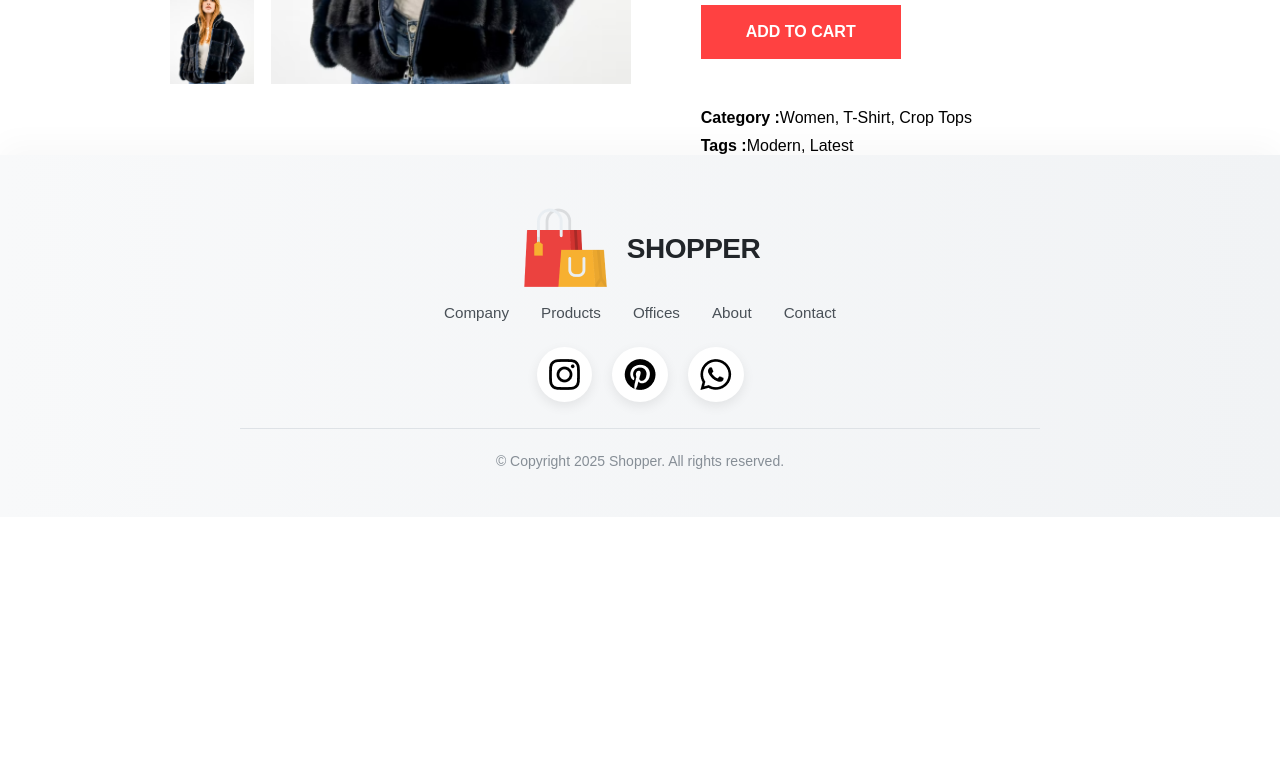
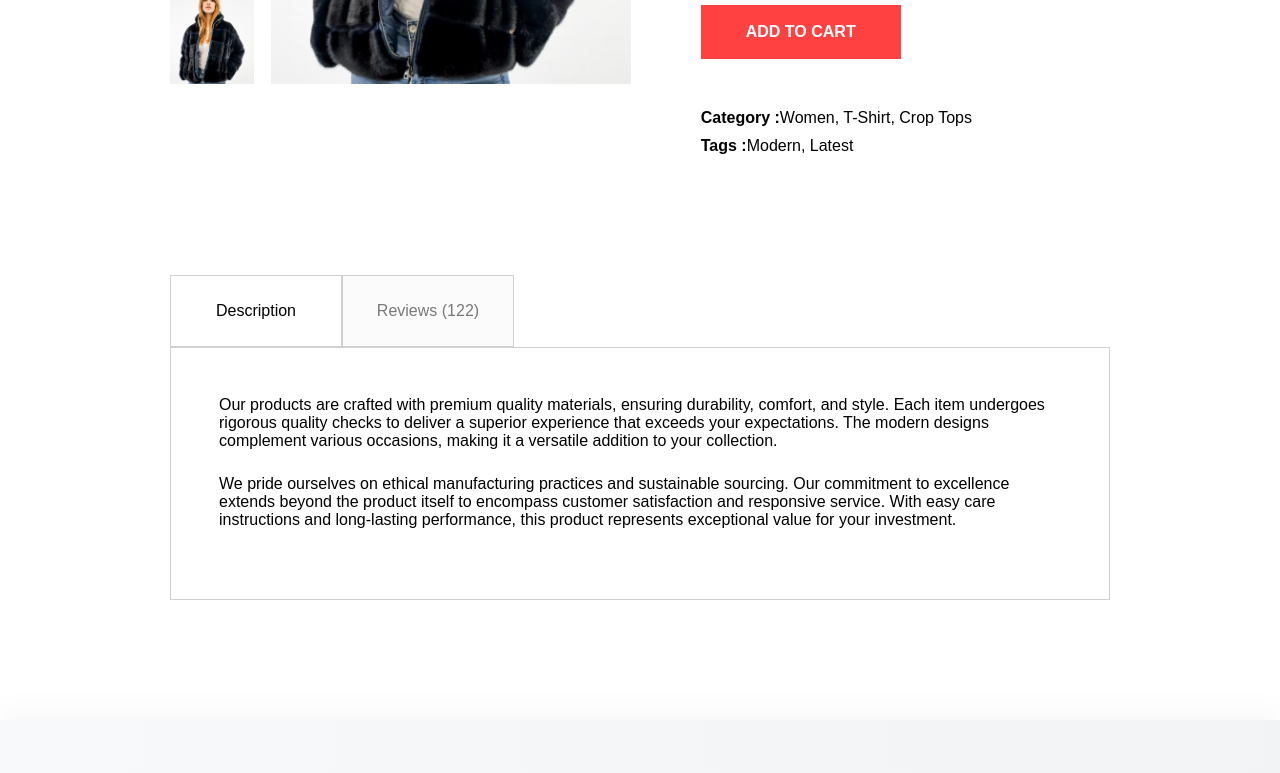
Before and after one commit to yasasdev/Floral-Shop-with-Blockchain, a React (Vite) app in the folder src/final-project-HND-frontend/: page /product/1 in a window 1280 px wide. Shown: the part 599-1372 px from the top of the page. Before the commit the page ends 1116 px from the top, so only its background shows below. Built offline with nearby package versions, Linux system fonts and the light colour scheme.

Commit message:
Description box content update with css

```diff
--- /dev/null
+++ b/src/final-project-HND-frontend/src/components/DescriptionBox/DescriptionBox.css
@@ -0,0 +1,32 @@
+.description-box {
+    margin: 120px 170px;
+}
+
+.description-box-navogator {
+    display: flex;
+}
+
+.descriptionbox-nav-box {
+    display: flex;
+    align-items: center;
+    justify-content: center;
+    font-size: 16px;
+    font-weight: 500;
+    width: 170px;
+    height: 70px;
+    border: 1px solid #d0d0d0;
+}
+
+.descriptionbox-nav-box.fade {
+    background: #FBFBFB;
+    color: #797878;
+}
+
+.descriptionbox-description {
+    display: flex;
+    flex-direction: column;
+    gap: 25px;
+    border: 1px solid #D0D0D0;
+    padding: 48px;
+    padding-bottom: 70px;
+}
--- /dev/null
+++ b/src/final-project-HND-frontend/src/components/DescriptionBox/DescriptionBox.jsx
@@ -0,0 +1,19 @@
+import React from 'react'
+import './DescriptionBox.css'
+
+const DescriptionBox = () => {
+  return (
+    <div className='description-box'>
+        <div className="description-box-navogator">
+            <div className="descriptionbox-nav-box">Description</div>
+            <div className="descriptionbox-nav-box fade">Reviews (122)</div>
+        </div>
+        <div className="descriptionbox-description">
+            <p>Our products are crafted with premium quality materials, ensuring durability, comfort, and style. Each item undergoes rigorous quality checks to deliver a superior experience that exceeds your expectations. The modern designs complement various occasions, making it a versatile addition to your collection.</p>
+            <p>We pride ourselves on ethical manufacturing practices and sustainable sourcing. Our commitment to excellence extends beyond the product itself to encompass customer satisfaction and responsive service. With easy care instructions and long-lasting performance, this product represents exceptional value for your investment.</p>
+        </div>
+    </div>
+  )
+}
+
+export default DescriptionBox
--- a/src/final-project-HND-frontend/src/pages/Product.jsx
+++ b/src/final-project-HND-frontend/src/pages/Product.jsx
@@ -3,6 +3,7 @@ import { ShopContext } from '../Context/ShopContext'
 import { useParams } from 'react-router-dom';
 import Breadcrum from '../components/BreadCrums/Breadcrum';
 import ProductDisplay from '../components/ProductDisplay/ProductDisplay';
+import DescriptionBox from '../components/DescriptionBox/DescriptionBox';
 
 const Product = () => {
   const {all_product} = useContext(ShopContext);
@@ -13,6 +14,7 @@ const Product = () => {
     <div>
       <Breadcrum product={product} />
       <ProductDisplay product={product} />
+      <DescriptionBox />
     </div>
   )
 }
```
